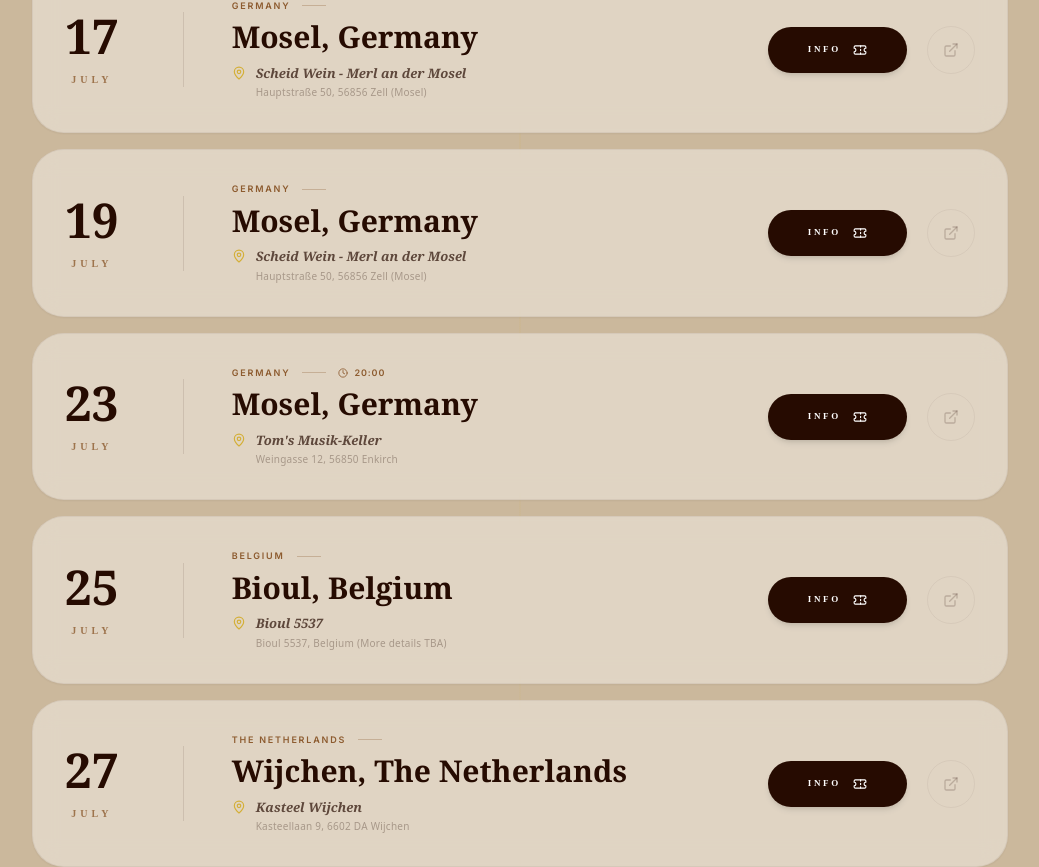
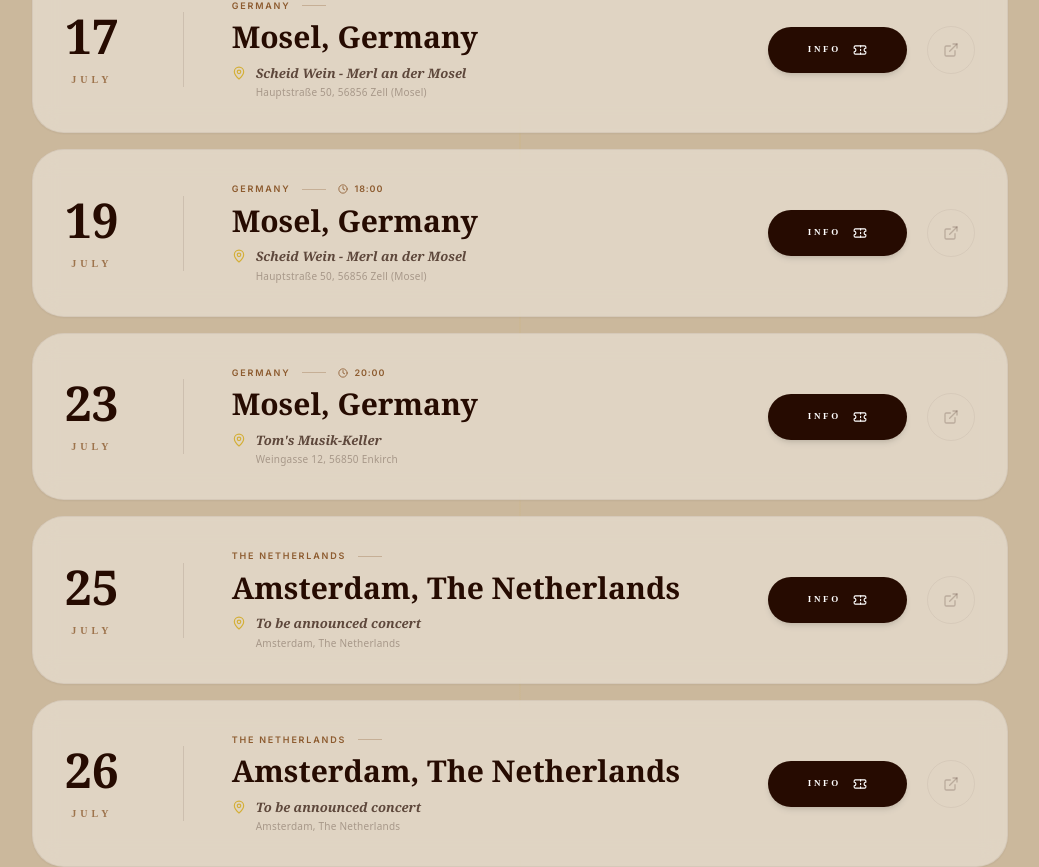
Before and after one commit to brianstilling/Ann-McBryan, a React (Vite) app: page / in a window 1280 px wide. Shown: the part 6631-7498 px from the top of the page, without its empty margins (120-1159 px from the left). Built offline with nearby package versions, Linux system fonts and the light colour scheme; a web font is replaced by a local one.

Commit message:
feat: update concert schedule and data version
- Set specific time for the Mosel concert
- Replace Bioul date with two upcoming Amsterdam dates
- Increment data version to v1.55 for cache invalidation

```diff
--- a/App.tsx
+++ b/App.tsx
@@ -88,7 +88,7 @@ const App: React.FC = () => {
     window.addEventListener('hashchange', handleHashChange);
 
     // Versioning check to ensure Rackwitz and other updates display correctly
-    const DATA_VERSION = 'v1.52_furtwangen_time_update';
+    const DATA_VERSION = 'v1.55_mosel_time_update';
     const savedVersion = localStorage.getItem('ann_mcbryan_data_ver');
     const savedSessions = localStorage.getItem('ann_mcbryan_sessions');
 
--- a/constants.ts
+++ b/constants.ts
@@ -171,7 +171,7 @@ export const TOUR_DATA: Concert[] = [
     venue: 'Scheid Wein - Merl an der Mosel',
     address: 'Hauptstraße 50, 56856 Zell (Mosel)',
     date: 'July 19, 2026',
-    time: 'TBA',
+    time: '18:00',
     status: 'upcoming',
     coordinates: { lat: 50.0449, lng: 7.1648 },
     ticketsUrl: 'https://scheid-wein.de/'
@@ -189,15 +189,26 @@ export const TOUR_DATA: Concert[] = [
     ticketsUrl: 'https://www.t-o-m-s.de/'
   },
   {
-    id: 'session-2026-bioul',
-    city: 'Bioul, Belgium',
-    country: 'Belgium',
-    venue: 'Bioul 5537',
-    address: 'Bioul 5537, Belgium (More details TBA)',
+    id: 'session-2026-amsterdam',
+    city: 'Amsterdam, The Netherlands',
+    country: 'The Netherlands',
+    venue: 'To be announced concert',
+    address: 'Amsterdam, The Netherlands',
     date: 'July 25, 2026',
     time: 'TBA',
     status: 'upcoming',
-    coordinates: { lat: 50.3323, lng: 4.7981 }
+    coordinates: { lat: 52.3676, lng: 4.9041 }
+  },
+  {
+    id: 'session-2026-amsterdam-26',
+    city: 'Amsterdam, The Netherlands',
+    country: 'The Netherlands',
+    venue: 'To be announced concert',
+    address: 'Amsterdam, The Netherlands',
+    date: 'July 26, 2026',
+    time: 'TBA',
+    status: 'upcoming',
+    coordinates: { lat: 52.3676, lng: 4.9041 }
   },
   {
     id: 'session-2026-wijchen',
```
